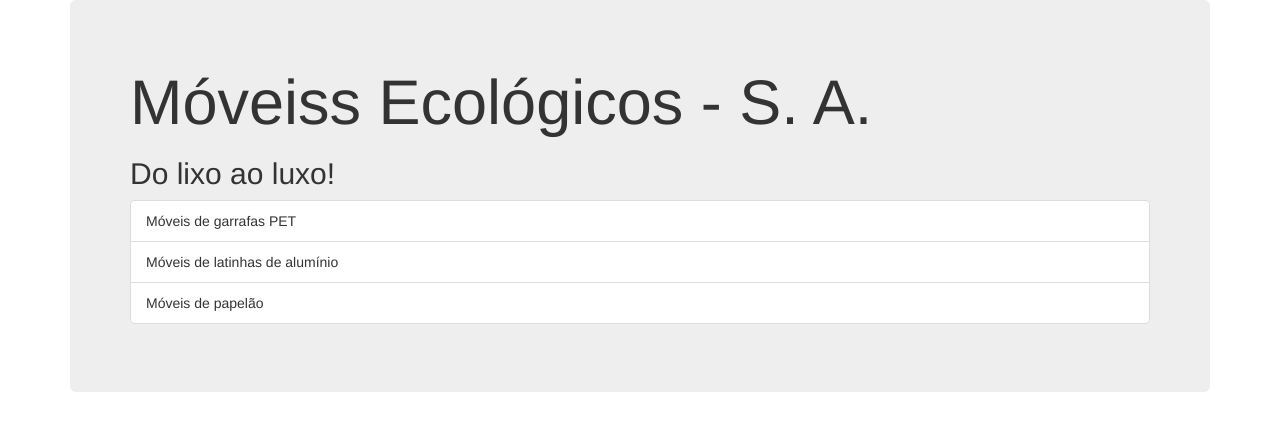
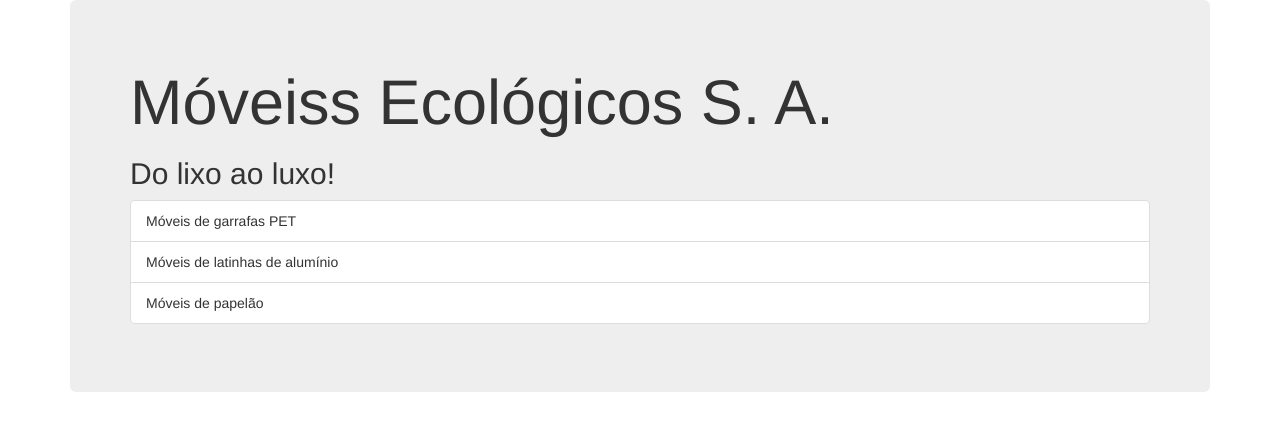
Before and after one commit to Ct0S/moveis-ecologicos, a plain HTML site: page index.html in a window 1280 px wide. Drawn offline with nearby package versions, Linux system fonts and the light colour scheme.

Commit message:
Corrigindo título da página

```diff
--- a/index.html
+++ b/index.html
@@ -5,13 +5,13 @@
 		<meta name="description" content="Móveis ecológicos">
 		<meta name="keywords" content="moveis ecologicos">
 		<link rel="stylesheet" href="http://netdna.bootstrapcdn.com/bootstrap/3.1.1/css/bootstrap.min.css">
-		<title> Móveis Ecológicos </title>
+		<title> Móveis Ecológicos S. A.</title>
 		<script src="js/principal.js"></script>
 	</head>
 	<body onload="trocaBanner();">
 		<div class = "container">
 			<div class="jumbotron">
-				<h1> Móveiss Ecológicos - S. A.</h1>
+				<h1> Móveiss Ecológicos S. A.</h1>
 				<h2 id="mensagem"></h2>
 				<ul class="list-group">
 					<li class="list-group-item">Móveis de garrafas PET</li>
```
